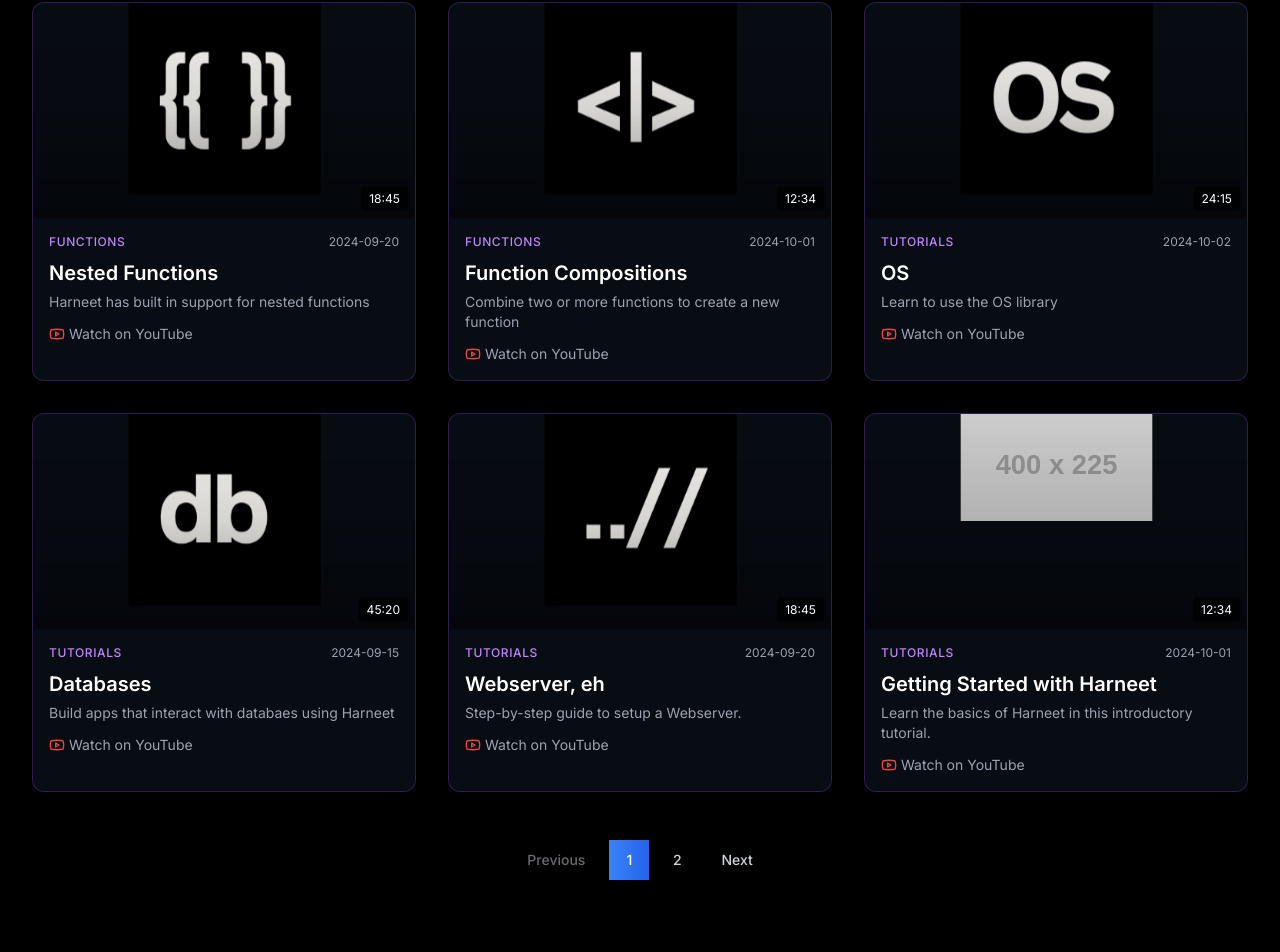
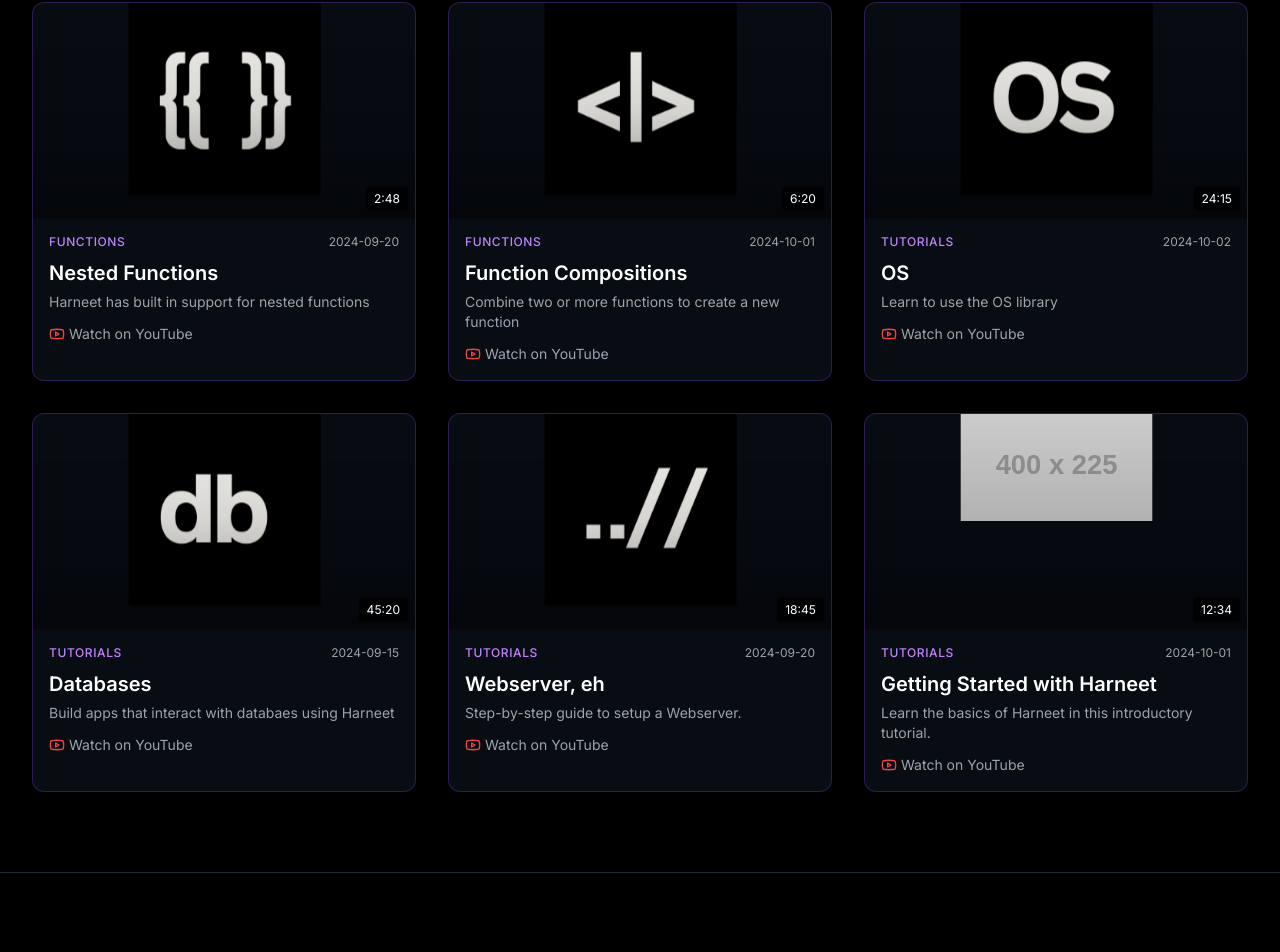
Before and after one commit to harneetlang/harneet_lang_website, a React (Vite) app: page /videos in a window 1280 px wide. Shown: the part 852-1804 px from the top of the page. Built offline with nearby package versions, Linux system fonts and the light colour scheme; the HTML template or start-up script is replaced by a standard one.

Commit message:
Adding support for the functional components

```diff
--- a/src/components/Videos.jsx
+++ b/src/components/Videos.jsx
@@ -55,7 +55,7 @@
       category: "repl",
       thumbnail: ReplImage,
       videoId: "BuhLKp3Bp1Y",
-      duration: "45:20",
+      duration: "1:20",
       date: "2024-09-15",
     },
     {
@@ -65,7 +65,7 @@
       category: "functions",
       thumbnail: NestedFunctions,
       videoId: "GQBqi8mLXO8",
-      duration: "18:45",
+      duration: "2:48",
       date: "2024-09-20",
     },
     {
@@ -74,8 +74,8 @@
       description: "Combine two or more functions to create a new function",
       category: "functions",
       thumbnail: FunctionComposition,
-      videoId: "dQw4w9WgXcQ", // Example YouTube video ID
-      duration: "12:34",
+      videoId: "qE4w-THz-xA", // Example YouTube video ID
+      duration: "6:20",
       date: "2024-10-01",
     },
     {
@@ -117,37 +117,7 @@
       videoId: "dQw4w9WgXcQ", // Example YouTube video ID
       duration: "12:34",
       date: "2024-10-01",
-    },
-    {
-      id: 10,
-      title: "Advanced Features Deep Dive",
-      description: "Explore advanced features and patterns in Harneet.",
-      category: "tutorials",
-      thumbnail: "https://via.placeholder.com/400x225",
-      videoId: "dQw4w9WgXcQ",
-      duration: "24:15",
-      date: "2024-10-02",
-    },
-    {
-      id: 11,
-      title: "Harneet at DevConf 2024",
-      description: "Keynote presentation about Harneet at DevConf 2024.",
-      category: "talks",
-      thumbnail: "https://via.placeholder.com/400x225",
-      videoId: "dQw4w9WgXcQ",
-      duration: "45:20",
-      date: "2024-09-15",
-    },
-    {
-      id: 12,
-      title: "Building a Web App with Harneet",
-      description: "Step-by-step guide to building a web application.",
-      category: "showcase",
-      thumbnail: "https://via.placeholder.com/400x225",
-      videoId: "dQw4w9WgXcQ",
-      duration: "18:45",
-      date: "2024-09-20",
-    },
+    }
   ];
 
   const filteredVideos = videos.filter((video) => {
```
